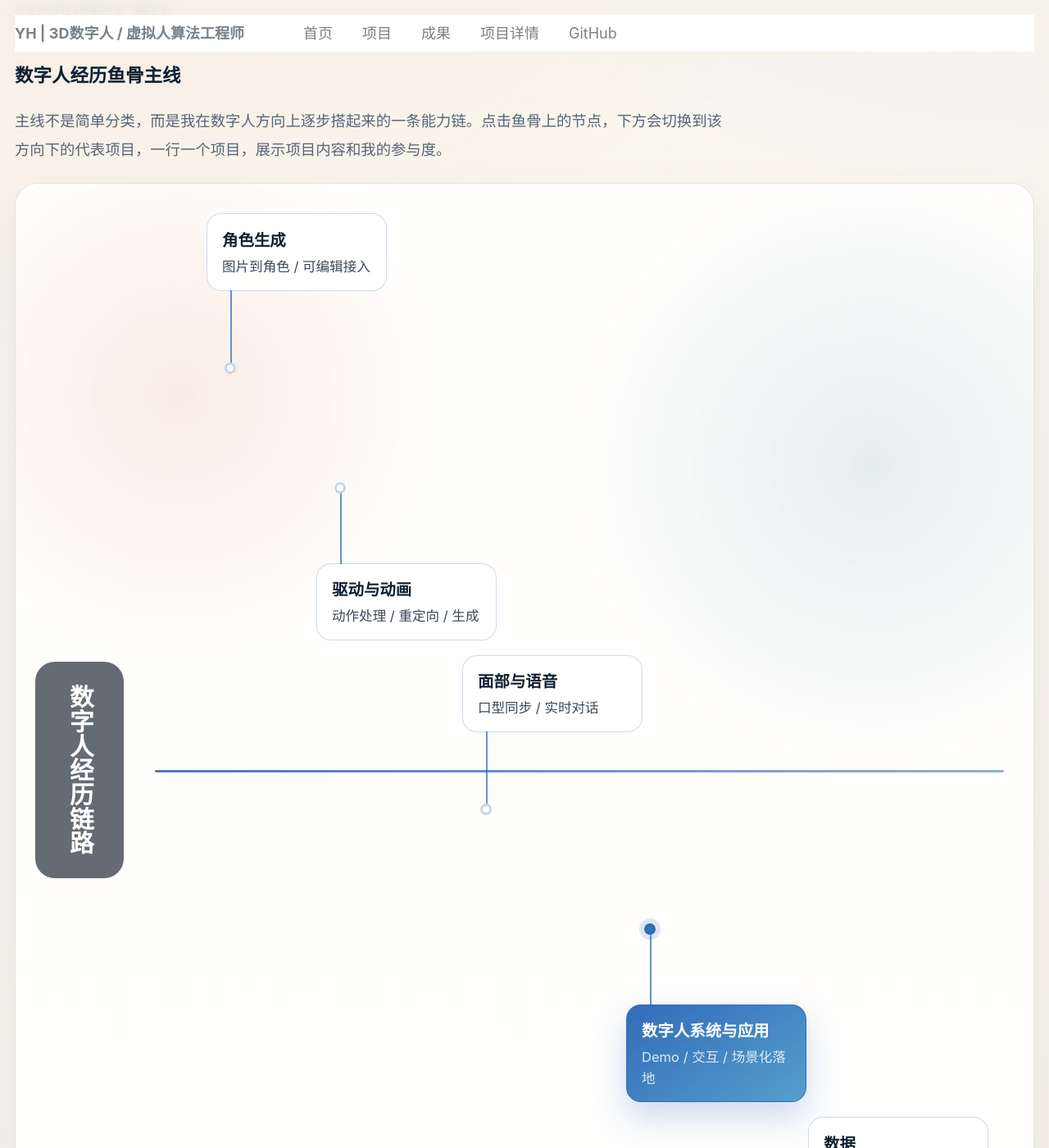
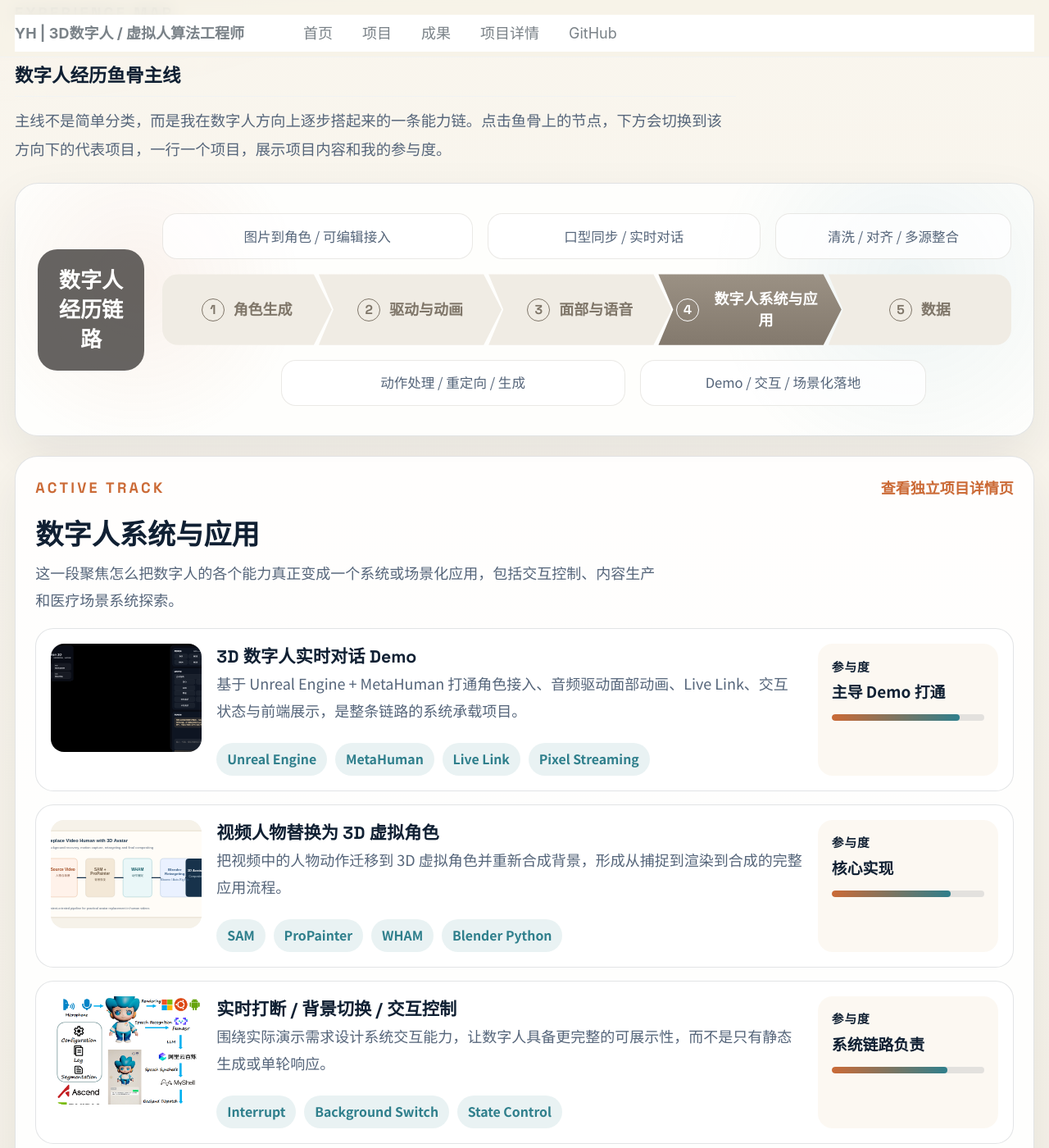
Before and after one commit to svitass/svitass.github.io, a Jekyll site: the page built from _pages/about.md, in a window 1280 px wide and 1400 px high, scrolled down 868 px. Shown: the whole window at 82% size. Built offline with Jekyll 4.4.1, drawn with Linux system fonts in a browser that asks for light colours.

Commit message:
Switch fishbone to horizontal progress style

```diff
--- a/_pages/about.md
+++ b/_pages/about.md
@@ -58,33 +58,42 @@ redirect_from:
     </div>
 
     <div class="fishbone-stage" data-fishbone>
-      <div class="fishbone-stage__rail"></div>
       <div class="fishbone-stage__badge">数字人经历链路</div>
+      <div class="fishbone-track">
+        <div class="fishbone-track__notes fishbone-track__notes--top" aria-hidden="true">
+          <span>图片到角色 / 可编辑接入</span>
+          <span>口型同步 / 实时对话</span>
+          <span>清洗 / 对齐 / 多源整合</span>
+        </div>
 
-      <button class="fishbone-node fishbone-node--top" type="button" data-track-key="character" data-track-index="0">
-        <span class="fishbone-node__title">角色生成</span>
-        <span class="fishbone-node__meta">图片到角色 / 可编辑接入</span>
-      </button>
+        <div class="fishbone-track__main" role="tablist" aria-label="数字人经历主线">
+          <button class="fishbone-step" type="button" data-track-key="character" data-track-index="0">
+            <span class="fishbone-step__index">1</span>
+            <span class="fishbone-step__label">角色生成</span>
+          </button>
+          <button class="fishbone-step" type="button" data-track-key="drive" data-track-index="1">
+            <span class="fishbone-step__index">2</span>
+            <span class="fishbone-step__label">驱动与动画</span>
+          </button>
+          <button class="fishbone-step" type="button" data-track-key="face" data-track-index="2">
+            <span class="fishbone-step__index">3</span>
+            <span class="fishbone-step__label">面部与语音</span>
+          </button>
+          <button class="fishbone-step is-active" type="button" data-track-key="system" data-track-index="3">
+            <span class="fishbone-step__index">4</span>
+            <span class="fishbone-step__label">数字人系统与应用</span>
+          </button>
+          <button class="fishbone-step" type="button" data-track-key="data" data-track-index="4">
+            <span class="fishbone-step__index">5</span>
+            <span class="fishbone-step__label">数据</span>
+          </button>
+        </div>
 
-      <button class="fishbone-node fishbone-node--bottom" type="button" data-track-key="drive" data-track-index="1">
-        <span class="fishbone-node__title">驱动与动画</span>
-        <span class="fishbone-node__meta">动作处理 / 重定向 / 生成</span>
-      </button>
-
-      <button class="fishbone-node fishbone-node--top" type="button" data-track-key="face" data-track-index="2">
-        <span class="fishbone-node__title">面部与语音</span>
-        <span class="fishbone-node__meta">口型同步 / 实时对话</span>
-      </button>
-
-      <button class="fishbone-node fishbone-node--bottom is-active" type="button" data-track-key="system" data-track-index="3">
-        <span class="fishbone-node__title">数字人系统与应用</span>
-        <span class="fishbone-node__meta">Demo / 交互 / 场景化落地</span>
-      </button>
-
-      <button class="fishbone-node fishbone-node--top" type="button" data-track-key="data" data-track-index="4">
-        <span class="fishbone-node__title">数据</span>
-        <span class="fishbone-node__meta">清洗 / 对齐 / 多源整合</span>
-      </button>
+        <div class="fishbone-track__notes fishbone-track__notes--bottom" aria-hidden="true">
+          <span>动作处理 / 重定向 / 生成</span>
+          <span>Demo / 交互 / 场景化落地</span>
+        </div>
+      </div>
     </div>
 
     <div class="experience-showcase">
--- a/_sass/_portfolio-home.scss
+++ b/_sass/_portfolio-home.scss
@@ -10,6 +10,10 @@
   --portfolio-teal: #2f7f8c;
   --portfolio-rust: #cb6a36;
   --portfolio-deep: #17324b;
+  --portfolio-stone-1: #f0ece4;
+  --portfolio-stone-2: #e3ddd2;
+  --portfolio-stone-3: #bdb3a3;
+  --portfolio-stone-4: #7f7567;
 }
 
 body {
@@ -403,156 +407,141 @@ body {
 }
 
 .fishbone-stage {
-  position: relative;
   display: grid;
-  gap: 1rem;
-  padding: 2rem 1.5rem 2.2rem;
-  overflow: hidden;
-}
-
-.fishbone-stage::before {
-  content: "";
-  position: absolute;
-  inset: 0;
+  grid-template-columns: 130px minmax(0, 1fr);
+  gap: 1.2rem;
+  align-items: center;
+  padding: 2rem 1.5rem;
   background:
-    radial-gradient(circle at 16% 18%, rgba(203, 106, 54, 0.12), transparent 20%),
-    radial-gradient(circle at 84% 24%, rgba(47, 127, 140, 0.12), transparent 24%);
-  pointer-events: none;
+    radial-gradient(circle at 12% 40%, rgba(203, 106, 54, 0.08), transparent 18%),
+    radial-gradient(circle at 88% 38%, rgba(47, 127, 140, 0.08), transparent 22%),
+    rgba(255, 255, 255, 0.84);
 }
 
 .fishbone-stage__badge {
-  position: absolute;
-  left: 1.35rem;
-  top: 50%;
-  z-index: 2;
   display: flex;
   align-items: center;
   justify-content: center;
-  width: 108px;
-  min-height: 264px;
+  min-height: 148px;
   padding: 1rem;
   border-radius: 24px;
-  background: rgba(22, 31, 43, 0.66);
+  background: rgba(59, 57, 55, 0.78);
   color: #fff;
   font-family: "Space Grotesk", "Noto Sans SC", sans-serif;
-  font-size: 1.65rem;
+  font-size: 1.45rem;
   font-weight: 700;
-  line-height: 1.35;
+  line-height: 1.38;
   text-align: center;
-  writing-mode: vertical-rl;
-  text-orientation: mixed;
-  transform: translateY(-50%);
 }
 
-.fishbone-stage__rail {
-  position: absolute;
-  top: 50%;
-  left: 170px;
-  right: 2rem;
-  height: 3px;
-  border-radius: 999px;
-  background: linear-gradient(90deg, rgba(46, 104, 182, 0.88), rgba(46, 104, 182, 0.52));
+.fishbone-track {
+  display: grid;
+  gap: 1rem;
 }
 
-.fishbone-node {
-  position: relative;
-  z-index: 1;
-  width: min(100%, 220px);
-  padding: 0.85rem 1rem;
-  border: 1px solid rgba(46, 104, 182, 0.24);
-  border-radius: 18px;
-  background: rgba(255, 255, 255, 0.9);
-  color: var(--portfolio-ink);
-  text-align: left;
-  cursor: pointer;
-  transition: transform 0.2s ease, box-shadow 0.2s ease, border-color 0.2s ease, background 0.2s ease;
+.fishbone-track__notes {
+  display: grid;
+  gap: 1rem;
 }
 
-.fishbone-node::before {
-  content: "";
-  position: absolute;
-  left: 28px;
-  width: 2px;
-  background: rgba(46, 104, 182, 0.72);
+.fishbone-track__notes--top {
+  grid-template-columns: 1.25fr 1.1fr 0.95fr;
 }
 
-.fishbone-node::after {
-  content: "";
-  position: absolute;
-  left: 21px;
-  width: 14px;
-  height: 14px;
-  border-radius: 50%;
-  border: 3px solid rgba(46, 104, 182, 0.28);
-  background: #fff;
+.fishbone-track__notes--bottom {
+  grid-template-columns: 1.2fr 1fr;
+  justify-content: center;
+  padding-left: 14%;
+  padding-right: 10%;
 }
 
-.fishbone-node--top {
-  margin-left: calc(170px + var(--offset, 0px));
-  margin-bottom: 158px;
+.fishbone-track__notes span {
+  position: relative;
+  display: inline-flex;
+  align-items: center;
+  justify-content: center;
+  min-height: 56px;
+  padding: 0.75rem 1rem;
+  border: 1px solid rgba(127, 117, 103, 0.16);
+  border-radius: 18px;
+  background: rgba(255, 255, 255, 0.74);
+  color: var(--portfolio-muted);
+  font-size: 0.92rem;
+  line-height: 1.55;
+  text-align: center;
 }
 
-.fishbone-node--top::before {
-  bottom: -90px;
-  height: 90px;
+.fishbone-track__main {
+  display: grid;
+  gap: 0;
+  grid-template-columns: repeat(5, minmax(0, 1fr));
+  align-items: stretch;
 }
 
-.fishbone-node--top::after {
-  bottom: -102px;
+.fishbone-step {
+  position: relative;
+  display: flex;
+  align-items: center;
+  justify-content: center;
+  gap: 0.6rem;
+  min-height: 82px;
+  padding: 1rem 1.2rem;
+  border: 0;
+  background: var(--portfolio-stone-1);
+  color: #7f7669;
+  font-family: "Space Grotesk", "Noto Sans SC", sans-serif;
+  font-size: 1rem;
+  font-weight: 700;
+  text-align: center;
+  cursor: pointer;
+  transition: background 0.22s ease, color 0.22s ease, transform 0.18s ease, box-shadow 0.22s ease;
+  clip-path: polygon(0 0, calc(100% - 22px) 0, 100% 50%, calc(100% - 22px) 100%, 0 100%, 18px 50%);
 }
 
-.fishbone-node--bottom {
-  margin-left: calc(170px + var(--offset, 0px));
-  margin-top: 156px;
+.fishbone-step:first-child {
+  clip-path: polygon(0 0, calc(100% - 22px) 0, 100% 50%, calc(100% - 22px) 100%, 0 100%, 0 50%);
+  border-top-left-radius: 20px;
+  border-bottom-left-radius: 20px;
 }
 
-.fishbone-node--bottom::before {
-  top: -88px;
-  height: 88px;
+.fishbone-step:last-child {
+  clip-path: polygon(0 0, 100% 0, 100% 50%, 100% 100%, 0 100%, 18px 50%);
+  border-top-right-radius: 20px;
+  border-bottom-right-radius: 20px;
 }
 
-.fishbone-node--bottom::after {
-  top: -100px;
+.fishbone-step + .fishbone-step {
+  margin-left: -16px;
 }
 
-.fishbone-node[data-track-index="0"] { --offset: 36px; }
-.fishbone-node[data-track-index="1"] { --offset: 170px; }
-.fishbone-node[data-track-index="2"] { --offset: 348px; }
-.fishbone-node[data-track-index="3"] { --offset: 548px; }
-.fishbone-node[data-track-index="4"] { --offset: 770px; }
-
-.fishbone-node:hover {
-  transform: translateY(-2px);
-  border-color: rgba(46, 104, 182, 0.48);
+.fishbone-step:hover {
+  background: var(--portfolio-stone-2);
+  color: #5e584f;
 }
 
-.fishbone-node.is-active {
-  border-color: rgba(46, 104, 182, 0.82);
-  background: linear-gradient(145deg, rgba(46, 104, 182, 0.98), rgba(71, 151, 201, 0.92));
+.fishbone-step.is-active {
+  z-index: 2;
+  background: linear-gradient(180deg, #9b9184 0%, #83796d 100%);
   color: #fff;
-  box-shadow: 0 18px 40px rgba(46, 104, 182, 0.24);
+  box-shadow: 0 12px 26px rgba(99, 91, 80, 0.18);
 }
 
-.fishbone-node.is-active::after {
-  border-color: rgba(46, 104, 182, 0.92);
-  background: rgba(46, 104, 182, 0.95);
-  box-shadow: 0 0 0 6px rgba(46, 104, 182, 0.16);
+.fishbone-step__index {
+  display: inline-flex;
+  align-items: center;
+  justify-content: center;
+  width: 28px;
+  height: 28px;
+  border-radius: 50%;
+  border: 1.5px solid currentColor;
+  font-size: 0.88rem;
+  font-weight: 700;
+  flex: 0 0 auto;
 }
 
-.fishbone-node__title {
+.fishbone-step__label {
   display: block;
-  font-family: "Space Grotesk", "Noto Sans SC", sans-serif;
-  font-size: 1.08rem;
-  font-weight: 700;
-}
-
-.fishbone-node__meta {
-  display: block;
-  margin-top: 0.38rem;
-  color: inherit;
-  opacity: 0.82;
-  font-size: 0.92rem;
-  line-height: 1.55;
+  line-height: 1.4;
 }
 
 .experience-showcase {
@@ -1073,33 +1062,39 @@ body {
   }
 
   .fishbone-stage {
-    padding-top: 1.2rem;
+    grid-template-columns: 1fr;
+    padding-top: 1.25rem;
   }
 
   .fishbone-stage__badge {
-    position: static;
-    width: 100%;
     min-height: 0;
     padding: 0.9rem 1rem;
     font-size: 1rem;
-    writing-mode: horizontal-tb;
-    transform: none;
   }
 
-  .fishbone-stage__rail {
-    display: none;
+  .fishbone-track__notes {
+    grid-template-columns: 1fr;
   }
 
-  .fishbone-node,
-  .fishbone-node--top,
-  .fishbone-node--bottom {
-    width: 100%;
-    margin: 0;
+  .fishbone-track__notes--bottom {
+    padding-left: 0;
+    padding-right: 0;
   }
 
-  .fishbone-node::before,
-  .fishbone-node::after {
-    display: none;
+  .fishbone-track__main {
+    grid-template-columns: 1fr;
+  }
+
+  .fishbone-step,
+  .fishbone-step:first-child,
+  .fishbone-step:last-child {
+    clip-path: none;
+    border-radius: 18px;
+  }
+
+  .fishbone-step + .fishbone-step {
+    margin-left: 0;
+    margin-top: 0.65rem;
   }
 
   .experience-showcase__header {
@@ -1122,34 +1117,28 @@ body {
 
 @include breakpoint(max-width $large) {
   .fishbone-stage {
+    grid-template-columns: 1fr;
     padding-top: 1.4rem;
     padding-left: 1.1rem;
     padding-right: 1.1rem;
   }
 
   .fishbone-stage__badge {
-    position: static;
-    width: 100%;
     min-height: 0;
     padding: 0.85rem 1rem;
     font-size: 1rem;
-    writing-mode: horizontal-tb;
-    transform: none;
+    max-width: 220px;
   }
 
-  .fishbone-stage__rail {
-    display: none;
+  .fishbone-track__notes--bottom {
+    padding-left: 6%;
+    padding-right: 6%;
   }
 
-  .fishbone-node,
-  .fishbone-node--top,
-  .fishbone-node--bottom {
-    width: 100%;
-    margin: 0;
-  }
-
-  .fishbone-node::before,
-  .fishbone-node::after {
-    display: none;
+  .fishbone-step {
+    font-size: 0.92rem;
+    min-height: 78px;
+    padding-left: 0.9rem;
+    padding-right: 0.9rem;
   }
 }
```
